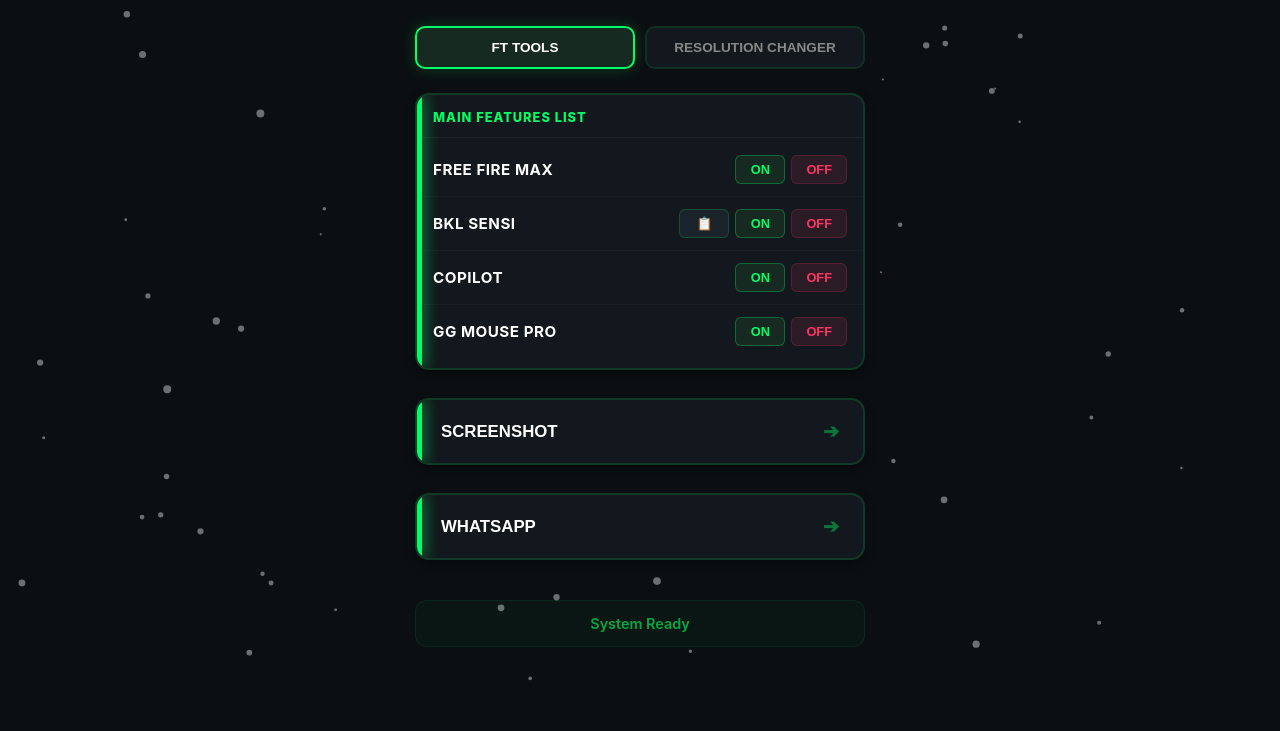
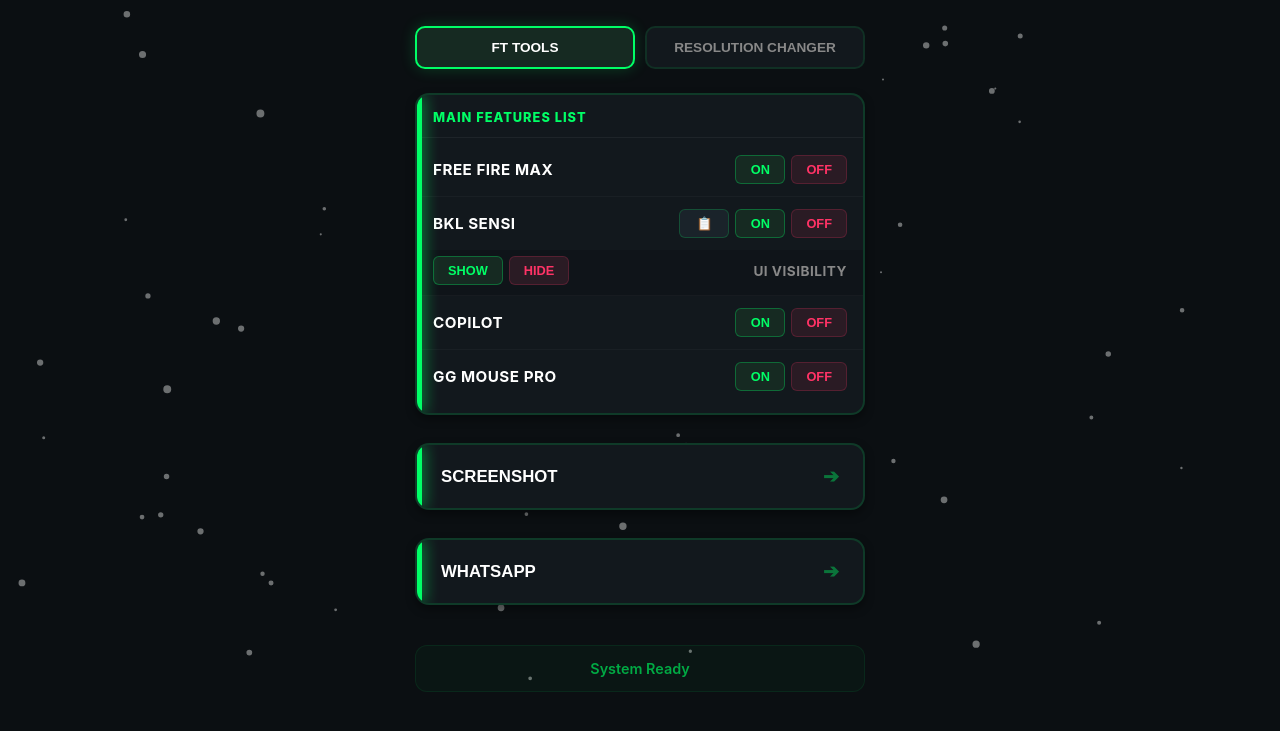
Before and after one commit to RaifanCh1/reyy_remote, a plain HTML site: page index.html in a window 1280 px wide. Shown: the part 117-848 px from the top of the page. Drawn offline with Linux system fonts and the light colour scheme.

Commit message:
Update index.html

```diff
--- a/index.html
+++ b/index.html
@@ -107,6 +107,27 @@
             border-bottom: 1px solid rgba(255, 255, 255, 0.03);
         }
 
+        /* --- STYLING SUB-MENU CONTAINER --- */
+        .submenu-container {
+            background: rgba(0, 0, 0, 0.15);
+            border-bottom: 1px solid rgba(255, 255, 255, 0.03);
+            padding: 6px 16px 10px 16px;
+        }
+
+        .submenu-row {
+            display: flex;
+            justify-content: space-between;
+            align-items: center;
+        }
+
+        .submenu-name {
+            font-size: 0.85rem;
+            font-weight: 700;
+            text-transform: uppercase;
+            color: #888888;
+            letter-spacing: 0.5px;
+        }
+
         .feature-row:last-child {
             border-bottom: none;
         }
@@ -119,7 +140,7 @@
             letter-spacing: 0.5px;
         }
 
-        /* Group tombol di sebelah kanan */
+        /* Group tombol di sebelah kanan/kiri */
         .action-group {
             display: flex;
             gap: 6px;
@@ -311,13 +332,26 @@
                 </div>
 
                 <!-- Baris 2: BKL Sensi -->
-                <div class="feature-row">
+                <div class="feature-row" style="border-bottom: none;">
                     <span class="feature-name">BKL Sensi</span>
                     <div class="action-group">
                         <!-- Tombol Paste Terintegrasi -->
                         <button class="btn-action btn-paste" onclick="eksekusiFitur('bkl_sensi_key', 'BKL SENSI KEY')">📋</button>
                         <button class="btn-action btn-on" onclick="eksekusiFitur('bkl_sensi', 'BKL SENSI [ON]')">ON</button>
                         <button class="btn-action btn-off" onclick="eksekusiFitur('bkl_sensi_off', 'BKL SENSI [OFF]')">OFF</button>
+                    </div>
+                </div>
+
+                <!-- SUB-MENU BKL SENSI (UI SHOW HIDE) - POSISI SUDAH DITUKAR -->
+                <div id="ui-submenu" class="submenu-container">
+                    <div class="submenu-row">
+                        <!-- Tombol aksi (SHOW/HIDE) di sisi KIRI -->
+                        <div class="action-group">
+                            <button class="btn-action btn-on" style="min-width:60px;" onclick="eksekusiFitur('bkl_sensi_show', 'UI SHOW')">SHOW</button>
+                            <button class="btn-action btn-off" style="min-width:60px;" onclick="eksekusiFitur('bkl_sensi_hide', 'UI HIDE')">HIDE</button>
+                        </div>
+                        <!-- Teks Label di sisi KANAN -->
+                        <span class="submenu-name">UI Visibility</span>
                     </div>
                 </div>
 
```
